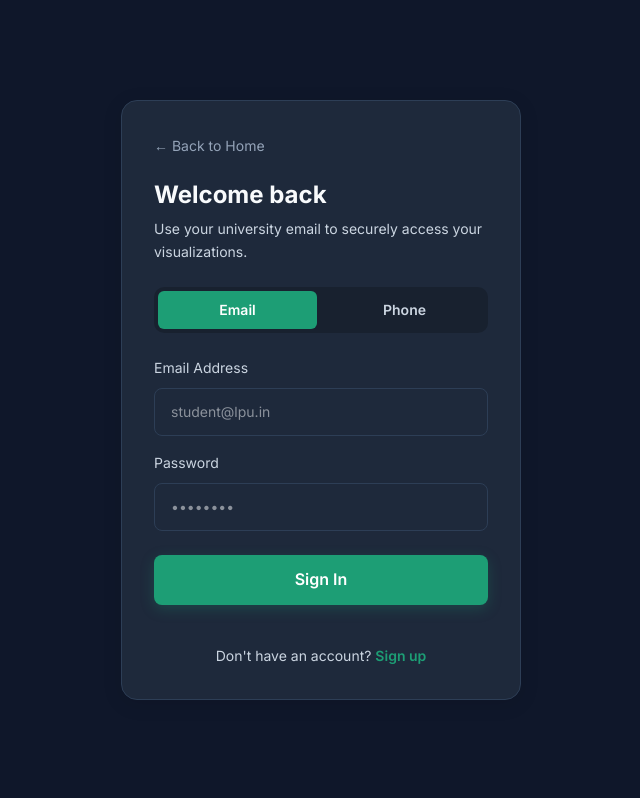
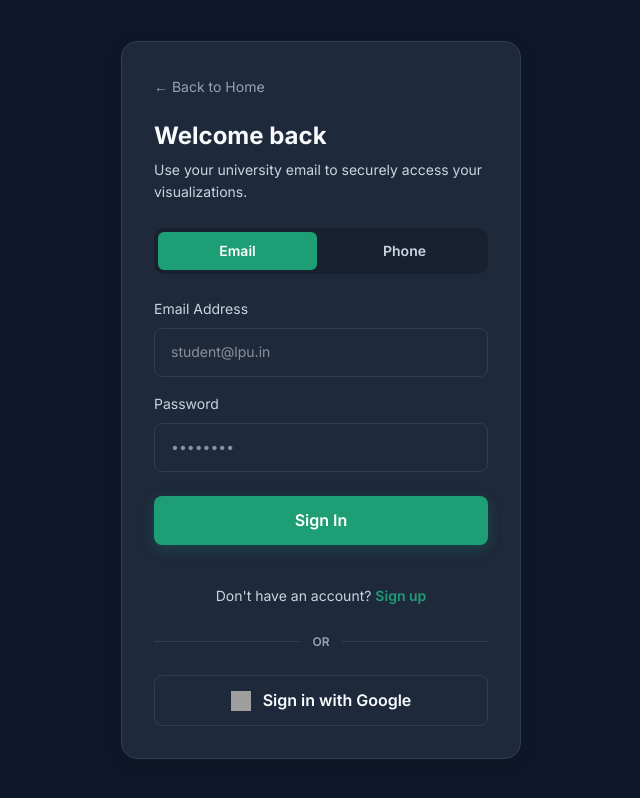
Before and after one commit to LTPratham/LPU-CodeViz, a Next.js app in the folder frontend/: page /login in a window 1280 px wide. Shown: the whole page, without its empty margins (319-959 px from the left). Built offline with nearby package versions, Linux system fonts and the light colour scheme; grey boxes are pictures that could not be loaded.

Commit message:
Fix sample dropdown scroll and add Google OAuth login UI

```diff
--- a/frontend/app/login/page.tsx
+++ b/frontend/app/login/page.tsx
@@ -4,6 +4,7 @@ import { useState } from "react";
 import { login, signup, sendOtp, verifyPhoneOtp } from "./actions";
 import Link from "next/link";
 import { motion, AnimatePresence } from "framer-motion";
+import { createClient } from "@/utils/supabase/client";
 
 export default function LoginPage() {
   const [error, setError] = useState<string | null>(null);
@@ -12,6 +13,20 @@ export default function LoginPage() {
   const [authMode, setAuthMode] = useState<"email" | "phone">("email");
   const [otpSent, setOtpSent] = useState(false);
   const [phone, setPhone] = useState("");
+
+  const handleGoogleLogin = async () => {
+    setLoading(true);
+    setError(null);
+    const supabase = createClient();
+    const { error } = await supabase.auth.signInWithOAuth({
+      provider: 'google',
+      options: {
+        redirectTo: `${window.location.origin}/auth/callback`,
+      }
+    });
+    if (error) setError(error.message);
+    setLoading(false);
+  };
 
   async function handleEmailSubmit(formData: FormData) {
     setLoading(true);
@@ -146,6 +161,22 @@ export default function LoginPage() {
           )}
         </AnimatePresence>
 
+        <div style={{ marginTop: 24, display: "flex", alignItems: "center", gap: 12 }}>
+          <div style={{ flex: 1, height: 1, background: "var(--border)" }}></div>
+          <span style={{ fontSize: 12, color: "var(--text-muted)", fontWeight: 600 }}>OR</span>
+          <div style={{ flex: 1, height: 1, background: "var(--border)" }}></div>
+        </div>
+
+        <button
+          onClick={handleGoogleLogin}
+          disabled={loading}
+          className="btn-google"
+          style={{ marginTop: 24 }}
+        >
+          <img src="https://www.svgrepo.com/show/475656/google-color.svg" alt="Google" style={{ width: 20, height: 20 }} />
+          Sign in with Google
+        </button>
+
       </motion.div>
 
       <style>{`
@@ -183,6 +214,28 @@ export default function LoginPage() {
           opacity: 0.7;
           cursor: not-allowed;
         }
+        .btn-google {
+          width: 100%;
+          padding: 12px;
+          background: transparent;
+          color: var(--text-primary);
+          border: 1px solid var(--border);
+          border-radius: 8px;
+          font-weight: 600;
+          cursor: pointer;
+          transition: background 0.2s;
+          display: flex;
+          align-items: center;
+          justify-content: center;
+          gap: 12px;
+        }
+        .btn-google:hover:not(:disabled) {
+          background: var(--card-hover, rgba(0,0,0,0.05));
+        }
+        .btn-google:disabled {
+          opacity: 0.7;
+          cursor: not-allowed;
+        }
       `}</style>
     </div>
   );
--- a/frontend/components/CodeEditor.tsx
+++ b/frontend/components/CodeEditor.tsx
@@ -214,6 +214,8 @@ export default function CodeEditor({
               border: "1px solid var(--border)",
               borderRadius: 10,
               overflow: "hidden",
+              overflowY: "auto",
+              maxHeight: "60vh",
               boxShadow: "0 8px 32px rgba(0,0,0,0.5)",
               minWidth: 220,
             }}>
```
